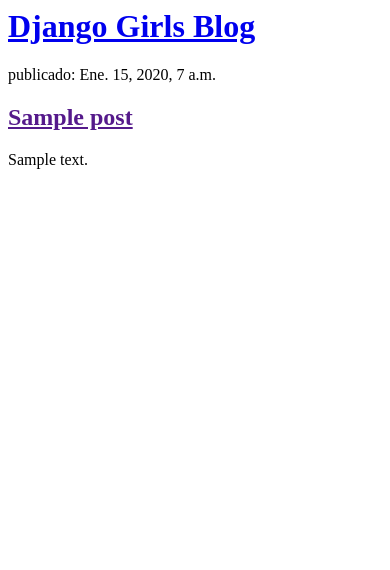
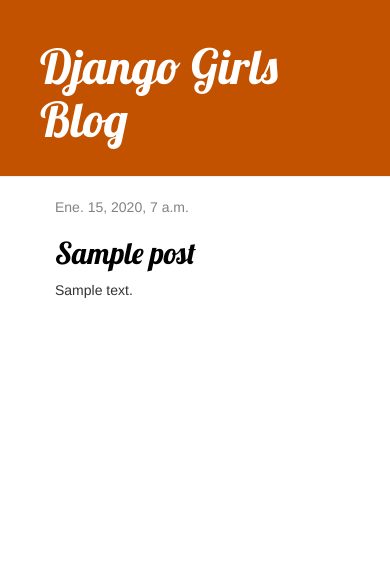
Before and after one commit to xjiarx/my-first-blog, a Django app: page / in a window 390 px wide. Shown: the top 570 px of the page. Run offline with Django 3.2, Linux system fonts and the light colour scheme; tables that the repository leaves empty hold one stand-in row (values such as "Sample post"); some libraries are stand-ins or nearby versions.

Commit message:
agregadas vistas y plantillas para el detalle del post del blog asi como tambien el CSS

```diff
--- /dev/null
+++ b/mysite/blog/static/css/blog.css
@@ -0,0 +1,46 @@
+.page-header {
+    background-color: #C25100;
+    margin-top: 0;
+    padding: 20px 20px 20px 40px;
+}
+
+    .page-header h1, .page-header h1 a, .page-header h1 a:visited, .page-header h1 a:active {
+        color: #ffffff;
+        font-size: 36pt;
+        text-decoration: none;
+    }
+
+.content {
+    margin-left: 40px;
+}
+
+h1, h2, h3, h4 {
+    font-family: 'Lobster', cursive;
+}
+
+.date {
+    color: #828282;
+}
+
+.save {
+    float: right;
+}
+
+.post-form textarea, .post-form input {
+    width: 100%;
+}
+
+.top-menu, .top-menu:hover, .top-menu:visited {
+    color: #ffffff;
+    float: right;
+    font-size: 26pt;
+    margin-right: 20px;
+}
+
+.post {
+    margin-bottom: 70px;
+}
+
+    .post h2 a, .post h2 a:visited {
+        color: #000000;
+    }
--- /dev/null
+++ b/mysite/blog/templates/blog/base.html
@@ -0,0 +1,23 @@
+{% load static %}
+<html>
+<head>
+    <title>Django Girls blog</title>
+    <link rel="stylesheet" href="//maxcdn.bootstrapcdn.com/bootstrap/3.2.0/css/bootstrap.min.css">
+    <link rel="stylesheet" href="//maxcdn.bootstrapcdn.com/bootstrap/3.2.0/css/bootstrap-theme.min.css">
+    <link href='//fonts.googleapis.com/css?family=Lobster&subset=latin,latin-ext' rel='stylesheet' type='text/css'>
+    <link rel="stylesheet" href="{% static 'css/blog.css' %}">
+</head>
+<body>
+        <div class="page-header">
+            <h1><a href="/">Django Girls Blog</a></h1>
+        </div>
+        <div class="content container">
+            <div class="row">
+                <div class="col-md-8">
+                    {% block content %}
+                    {% endblock %}
+                </div>
+            </div>
+        </div>
+</body>
+</html>
--- a/mysite/blog/templates/blog/post_list.html
+++ b/mysite/blog/templates/blog/post_list.html
@@ -1,19 +1,35 @@
+{% extends 'blog/base.html' %}
+{% load static %}
 <html>
 <head>
-    <title>Mi primera pagina web</title>
+    <title>Django Girls blog</title>
+    <link href="//fonts.googleapis.com/css?family=Lobster&subset=latin,latin-ext" rel="stylesheet" type="text/css">
+    <link rel="stylesheet" href="//maxcdn.bootstrapcdn.com/bootstrap/3.2.0/css/bootstrap.min.css">
+    <link rel="stylesheet" href="//maxcdn.bootstrapcdn.com/bootstrap/3.2.0/css/bootstrap-theme.min.css">
+    <link rel="stylesheet" href="{% static 'css/blog.css' %}">
 </head>
 <body>
-    <div>
+    <div class="page-header">
         <h1><a href="/">Django Girls Blog</a></h1>
     </div>
 
-    {% for post in posts %}
-    <div>
-        <p> publicado: {{ post.published_date }}</p>
-        <h2><a href="">{{ post.title }}</a></h2>
-        <p>{{ post.text|linebreaksbr }}</p>
+    <div class="content container">
+        <div class="row">
+            <div class="col-md-8">
+
+                {% block content %}
+                {% for post in posts %}
+                <div class="post">
+                    <div class="date">
+                        {{ post.published_date }}
+                    </div>
+                    <h2><a href="{% url 'post_detail' pk=post.pk %}">{{ post.title }}</a></h2>
+                    <p>{{ post.text|linebreaksbr }}</p>
+                </div>
+                {% endfor %}
+                {% endblock %}
+            </div>
+        </div>
     </div>
-    {% endfor %}
-
 </body>
 </html>
--- a/mysite/blog/urls.py
+++ b/mysite/blog/urls.py
@@ -3,4 +3,5 @@ from . import views
 
 urlpatterns = [
     path('', views.post_list, name='post_list'),
+    path('post/<int:pk>/', views.post_detail, name='post_detail'),
 ]
--- a/mysite/blog/views.py
+++ b/mysite/blog/views.py
@@ -1,6 +1,11 @@
 from django.shortcuts import render
 from django.utils import timezone
 from .models import Post
+from django.shortcuts import render, get_object_or_404
+
+def post_detail(request, pk):
+    post = get_object_or_404(Post, pk=pk)
+    return render(request, 'blog/post_detail.html', {'post': post})
 
 def post_list(request):
     posts = Post.objects.filter(published_date__lte=timezone.now()).order_by('published_date')
```
Also changed, not shown: mysite/blog/templates/blog/post_detail.html (added, +13 -0 lines).
